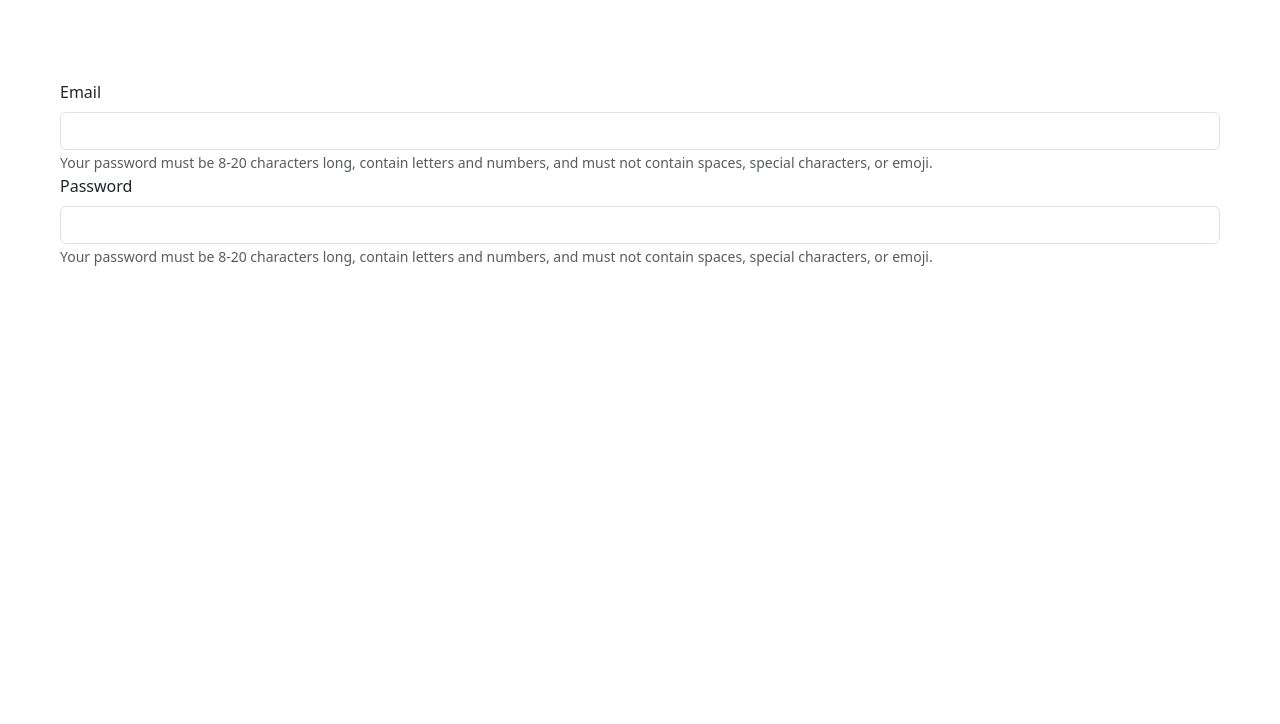
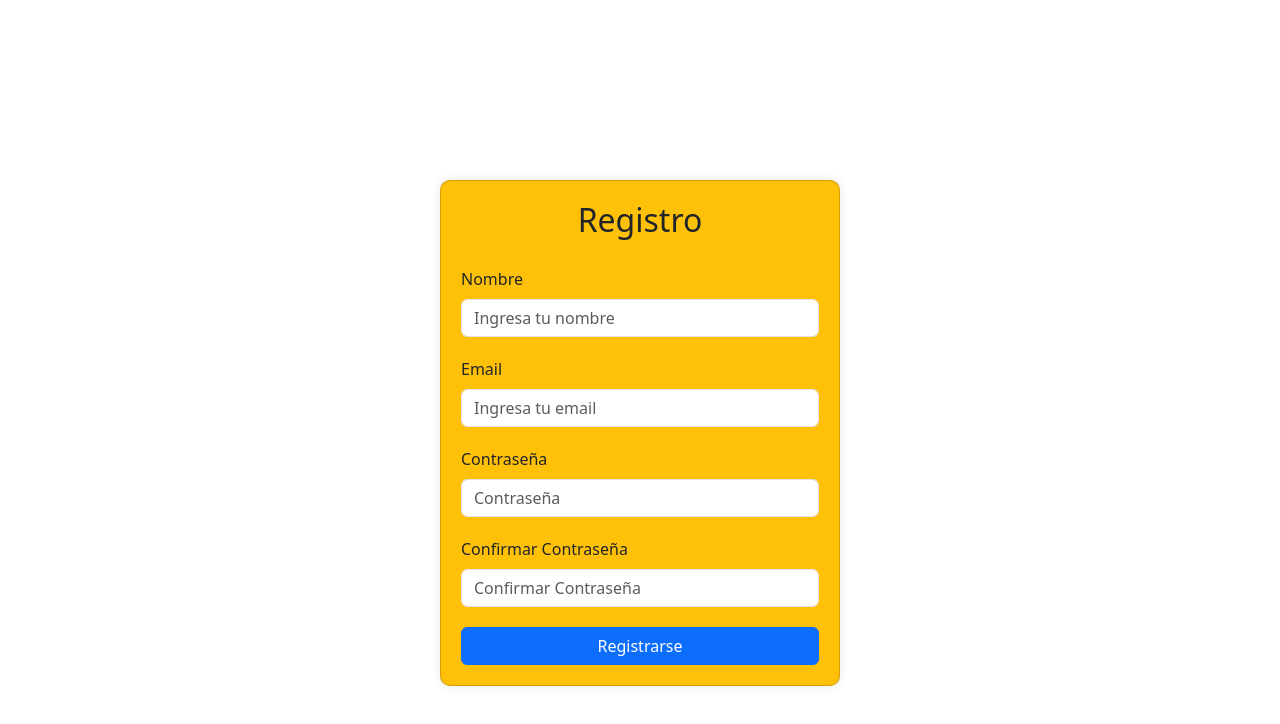
Before and after one commit to andresgutivar/Rex-Toys, a React (Create React App) app: page /Registrarse in a window 1280 px wide. Shown: the top 724 px of the page. Built offline with nearby package versions, Linux system fonts and the light colour scheme; no server answers; the database is empty.

Commit message:
cambios de registro

```diff
--- a/src/RegisterScreen.js
+++ b/src/RegisterScreen.js
@@ -1,37 +1,66 @@
-import React from "react"
+import React from "react";
 import Form from 'react-bootstrap/Form';
+import Button from 'react-bootstrap/Button';
+import Card from 'react-bootstrap/Card';
 
+export default function RegisterScreen(props) {
+  const cardStyle = {
+    backgroundColor: '#FFC107',
+    width: '400px',
+    margin: 'auto',
+    marginTop: '100px',
+    padding: '20px',
+    borderRadius: '10px',
+    boxShadow: '0px 0px 10px rgba(0, 0, 0, 0.1)',
+    position: 'relative',
+  };
 
-
-
-export default function LoginScreen() {
   return (
-    <div>
-      <Form.Label htmlFor="inputPassword5">Email</Form.Label>
+    <Card style={cardStyle}>
+      <div style={{ marginBottom: '20px' }}>
+        <h2 style={{ textAlign: 'center' }}>Registro</h2>
+      </div>
+      <Form>
+        <Form.Group controlId="formBasicName">
+          <Form.Label>Nombre</Form.Label>
           <Form.Control
             type="text"
-        id="inputPassword5"
-        aria-describedby="passwordHelpBlock"
+            placeholder="Ingresa tu nombre"
+            style={{ marginBottom: '20px' }}
           />
-      <Form.Text id="passwordHelpBlock" muted>
-        Your password must be 8-20 characters long, contain letters and numbers,
-        and must not contain spaces, special characters, or emoji.
-      </Form.Text>
+        </Form.Group>
 
-     <br></br>
+        <Form.Group controlId="formBasicEmail">
+          <Form.Label>Email</Form.Label>
+          <Form.Control
+            type="email"
+            placeholder="Ingresa tu email"
+            style={{ marginBottom: '20px' }}
+          />
+        </Form.Group>
 
-
-      <Form.Label htmlFor="inputPassword5">Password</Form.Label>
+        <Form.Group controlId="formBasicPassword">
+          <Form.Label>Contraseña</Form.Label>
           <Form.Control
             type="password"
-        id="inputPassword5"
-        aria-describedby="passwordHelpBlock"
+            placeholder="Contraseña"
+            style={{ marginBottom: '20px' }}
           />
-      <Form.Text id="passwordHelpBlock" muted>
-        Your password must be 8-20 characters long, contain letters and numbers,
-        and must not contain spaces, special characters, or emoji.
-      </Form.Text>
+        </Form.Group>
 
-    </div>
+        <Form.Group controlId="formBasicPasswordConfirmation">
+          <Form.Label>Confirmar Contraseña</Form.Label>
+          <Form.Control
+            type="password"
+            placeholder="Confirmar Contraseña"
+            style={{ marginBottom: '20px' }}
+          />
+        </Form.Group>
+
+        <Button variant="primary" type="submit" style={{ width: '100%' }}>
+          Registrarse
+        </Button>
+      </Form>
+    </Card>
   );
 }
```
Lines whose indentation alone changed are shown as unchanged.
